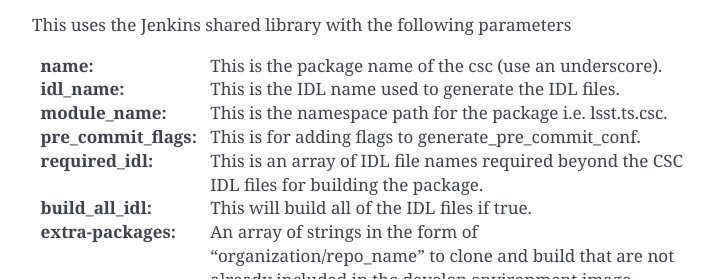
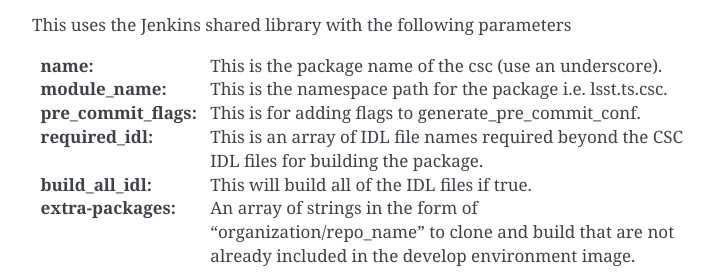
Before and after one commit to lsst-ts/tssw_developer_guide, a Sphinx documentation site: the page built from doc/guidelines/development/jenkinsfile.rst, in a window 1280 px wide, cut to the strip 234-513 px from the top of the page. Shown: the whole strip, without its empty margins (388-1102 px from the left). Built offline with Sphinx 7.4.7, drawn with Linux system fonts in a browser that asks for light colours.

Commit message:
Document idl_name and required_idl merge

```diff
--- a/doc/guidelines/development/jenkinsfile.rst
+++ b/doc/guidelines/development/jenkinsfile.rst
@@ -10,7 +10,6 @@ Jenkinsfile
 This uses the Jenkins shared library with the following parameters
 
 :name: This is the package name of the csc (use an underscore).
-:idl_name: This is the IDL name used to generate the IDL files.
 :module_name: This is the namespace path for the package i.e. lsst.ts.csc.
 :pre_commit_flags: This is for adding flags to generate_pre_commit_conf.
 :required_idl: This is an array of IDL file names required beyond the CSC IDL files for building the package.
```
Also changed, not shown: 3 other files.
